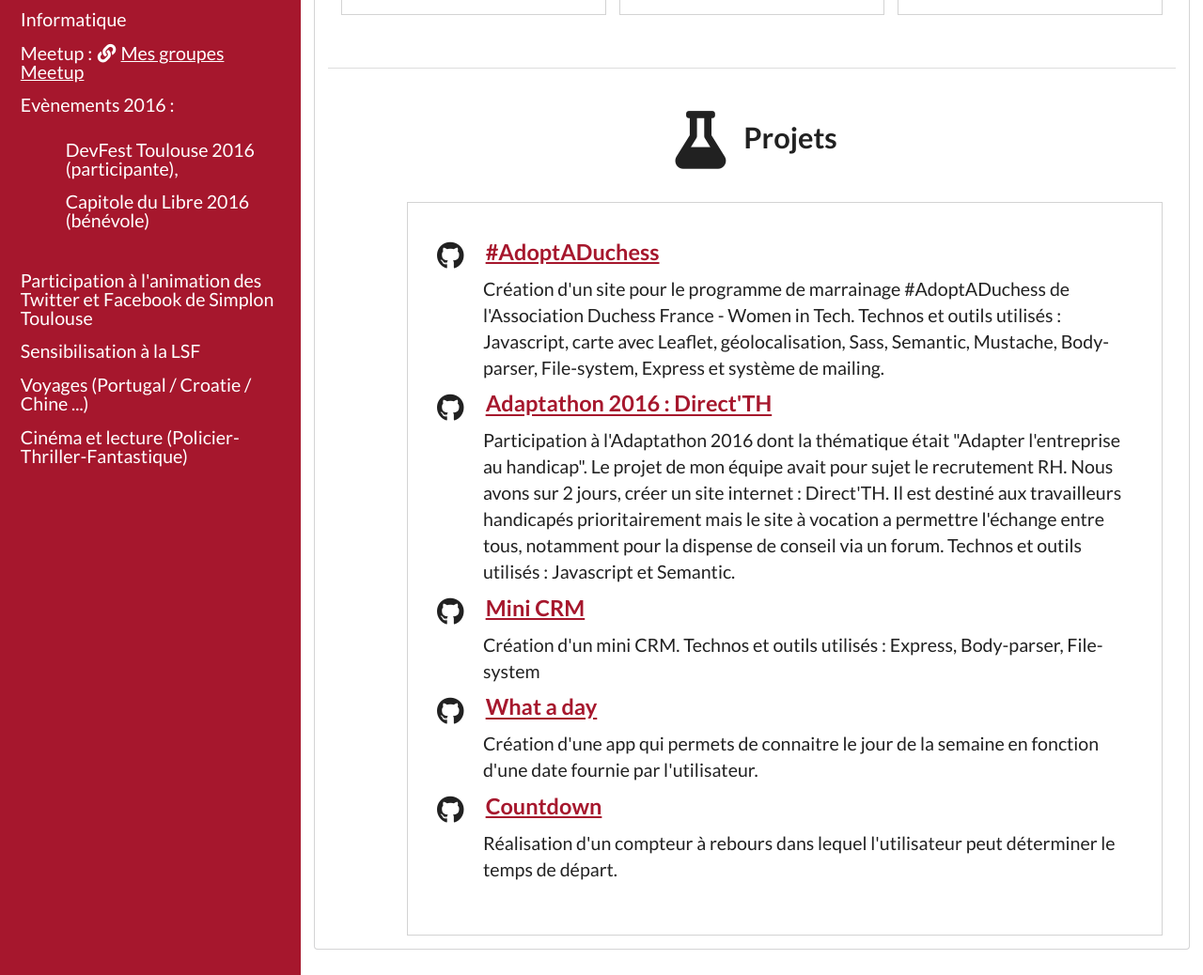
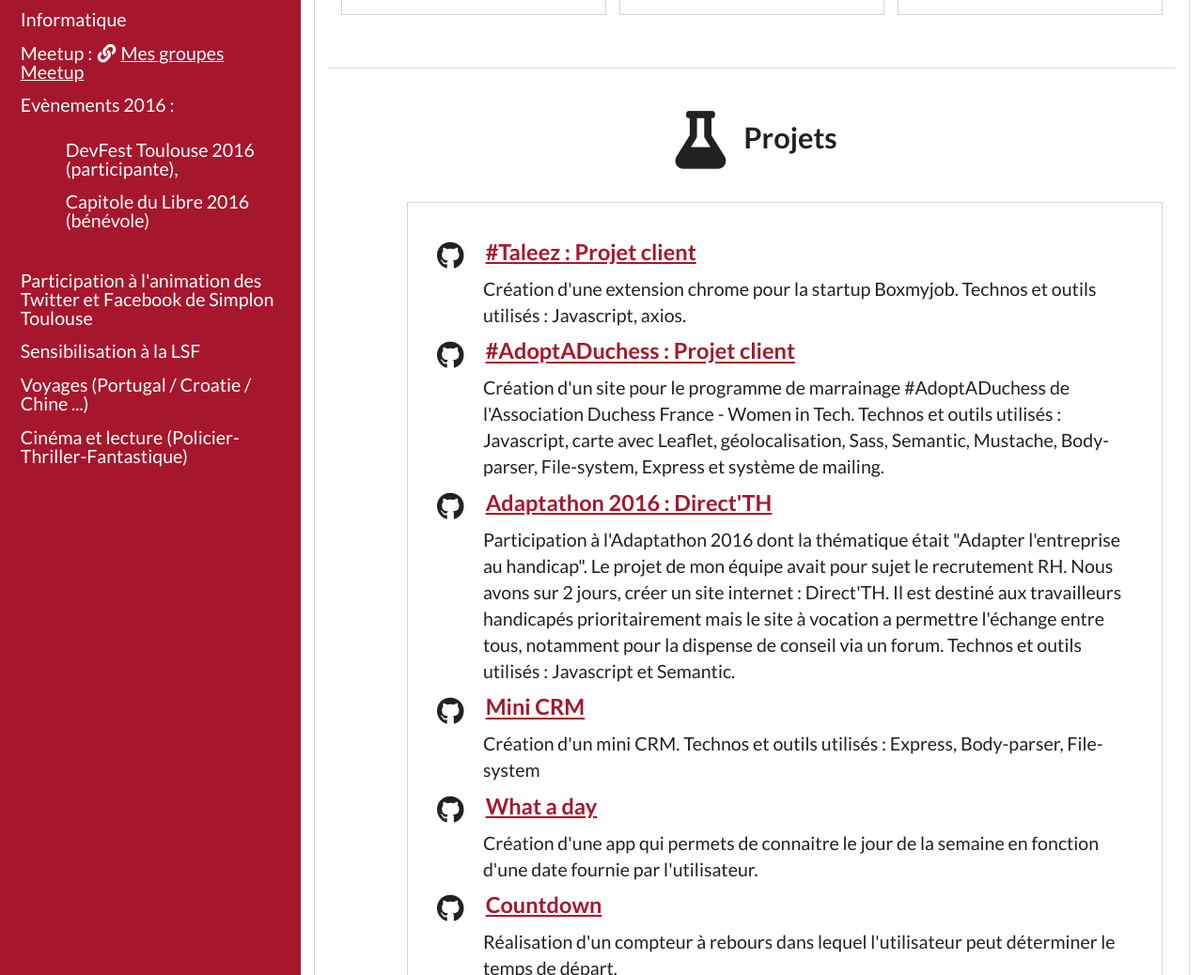
Before and after one commit to MarineCO/CV-semantic, a plain HTML site: page index.html in a window 1280 px wide. Shown: the part 1147-2185 px from the top of the page at 94% size. Drawn offline with nearby package versions, Linux system fonts and the light colour scheme.

Commit message:
ajout projet Taleez

```diff
--- a/index.html
+++ b/index.html
@@ -204,7 +204,16 @@
 										<i class="large github icon"></i>
 									</div>
 									<div>
-										<a class="header" href="https://github.com/MarineCO/projet_client_dc2">#AdoptADuchess</a>
+										<a class="header" href="https://github.com/MarineCO/projet_client_taleez">#Taleez : Projet client</a>
+										<p class="description">Création d'une extension chrome pour la startup Boxmyjob. Technos et outils utilisés : Javascript, axios.</p>
+									</div>
+								</div>
+								<div class="project">
+									<div>
+										<i class="large github icon"></i>
+									</div>
+									<div>
+										<a class="header" href="https://github.com/MarineCO/projet_client_dc2">#AdoptADuchess : Projet client</a>
 										<p class="description">Création d'un site pour le programme de marrainage #AdoptADuchess de l'Association Duchess France - Women in Tech. Technos et outils utilisés : Javascript,  carte avec Leaflet, géolocalisation, Sass, Semantic, Mustache, Body-parser, File-system, Express et système de mailing.</p>
 									</div>
 								</div>
```
